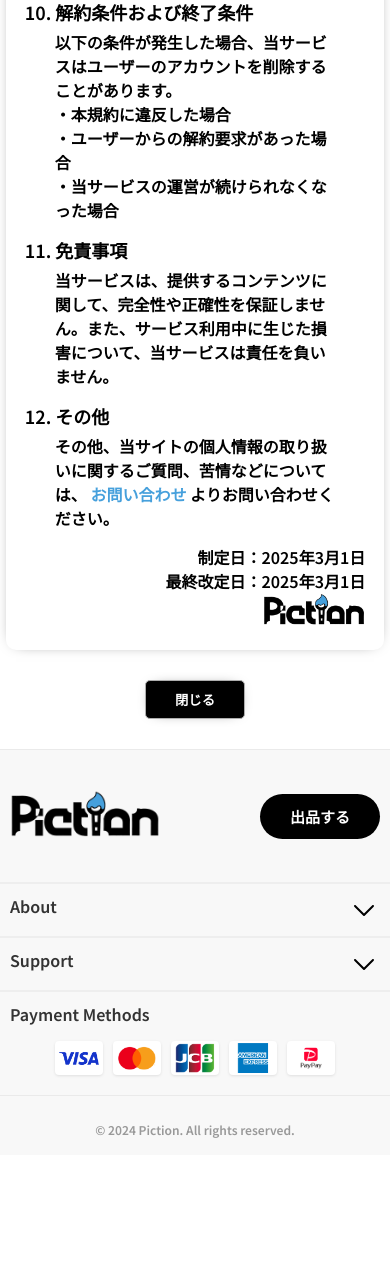
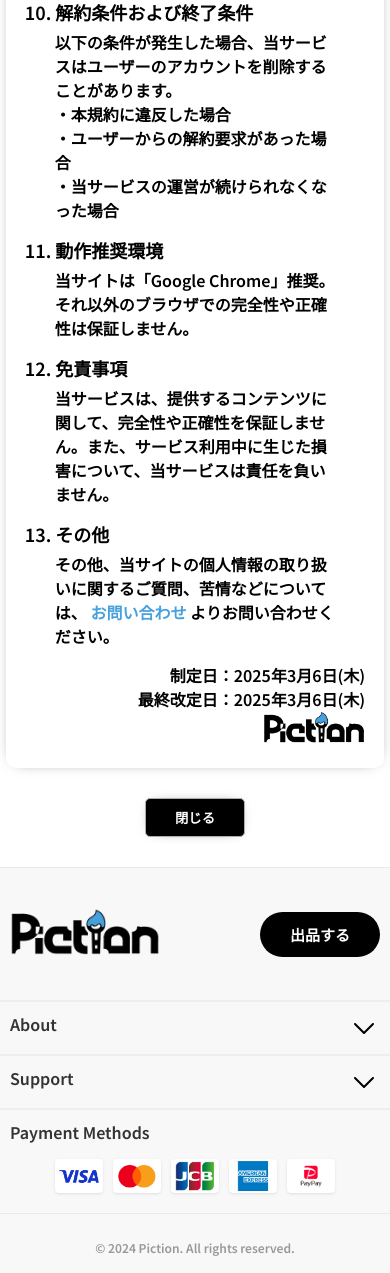
Before and after one commit to tontontoto/Piction, a Flask app: page /termsOfUse in a window 390 px wide. Shown: the part 1703-2976 px from the top of the page. Before the commit the page ends 2841 px from the top, so only its background shows below. Run offline with Flask 3, Linux system fonts and the light colour scheme; parts of the project's set-up code (start-up, migrations or seed data) failed here and were passed over; some web fonts are replaced.

Commit message:
入札履歴降順、問い合わせページリンク、推奨環境の明示

```diff
--- a/routes/contact.py
+++ b/routes/contact.py
@@ -35,4 +35,5 @@ def contact(app):
                 flash('お問い合わせの送信に失敗しました。もう一度お試しください。', 'error')
                 db.session.rollback()
 
-        return render_template('contact.html')
+        else:
+            return render_template('contact.html')
--- a/routes/sale_detail.py
+++ b/routes/sale_detail.py
@@ -9,7 +9,7 @@ def saleDetail(app):
         try:
             # 商品情報をデータベースから取得
             sale = db.session.query(Sale).get(sale_id)
-            bids = Bid.query.filter_by(saleId=sale_id).all()
+            bids = Bid.query.filter_by(saleId=sale_id).order_by(Bid.bidPrice.desc()).all()
             currentPrice = db.session.query(Bid.bidPrice).filter_by(saleId=sale_id).order_by(Bid.bidPrice.desc()).first()
             currentPrice = currentPrice[0] if currentPrice else sale.startingPrice
             categories = ', '.join([category.categoryName for category in sale.categories])
--- a/static/css/index.css
+++ b/static/css/index.css
@@ -82,6 +82,10 @@
         min-width: 300px;
         margin: 0 auto;
     }
+    .signupLoginButton:hover {
+        background-color: #fff;
+        color: #000;
+    }
     #supportedBrowser {
         position: absolute;
         right: 0;
@@ -89,7 +93,7 @@
     }
     #supportedBrowser p {
         padding: 5px 20px;
-        font-size: 8px;
+        font-size: 14px;
     }
 }
 
--- a/static/css/saleDetail.css
+++ b/static/css/saleDetail.css
@@ -509,6 +509,9 @@ input[type="number"]::-webkit-inner-spin-button {
     .scroll-contents {
         width: 95%;
     }
+    .scroll-contents th {
+        white-space: nowrap;
+    }
     .scroll-contents td {
         padding: 5px ;
     }
--- a/templates/contact.html
+++ b/templates/contact.html
@@ -24,7 +24,7 @@
 
 
     <div class="main">
-        {% with messages = get_flashed_messages(with_categories=true
+        {% with messages = get_flashed_messages(with_categories=true) %}
         {% if messages %}
         {% for category, message in messages %}
         <div class="flash-message flash-{{ category }}">
--- a/templates/index.html
+++ b/templates/index.html
@@ -32,7 +32,7 @@
     </div>
     <div id="supportedBrowser">
         <p>
-            推奨ブラウザ：[Google Chrome],[Safari/iPhone]
+            推奨ブラウザ：[Google Chrome]
         </p>
     </div>
 </body>
--- a/templates/termsOfUse.html
+++ b/templates/termsOfUse.html
@@ -98,19 +98,23 @@
                         </ul>
                     </div>
                     <div class="item item11">
-                        <h2>11. <span class="item_title">免責事項</span></h2>
+                        <h2>11. <span class="item_title">動作推奨環境</span></h2>
+                        <p>当サイトは「Google Chrome」推奨。それ以外のブラウザでの完全性や正確性は保証しません。</p>
+                    </div>
+                    <div class="item item12">
+                        <h2>12. <span class="item_title">免責事項</span></h2>
                         <p>当サービスは、提供するコンテンツに関して、完全性や正確性を保証しません。また、サービス利用中に生じた損害について、当サービスは責任を負いません。</p>
                     </div>
-                    <div class="item item12">
-                        <h2>12. <span class="item_title">その他</span></h2>
+                    <div class="item item13">
+                        <h2>13. <span class="item_title">その他</span></h2>
                         <p>その他、当サイトの個人情報の取り扱いに関するご質問、苦情などについては、
                             <a href="/contact" id="contact_link">お問い合わせ</a>
                             よりお問い合わせください。
                         </p>
                     </div>
                     <div class="siteInfo item13">
-                        <p>制定日：2025年3月1日</p>
-                        <p>最終改定日：2025年3月1日</p>
+                        <p>制定日：2025年3月6日(木)</p>
+                        <p>最終改定日：2025年3月6日(木)</p>
                         <div class="siteInfo_logo">
                             <a href="/top">
                             <img src="{{ url_for('static', filename='icon/logo.png') }}" alt="Piction" class="siteInfo_logo_img">
```
